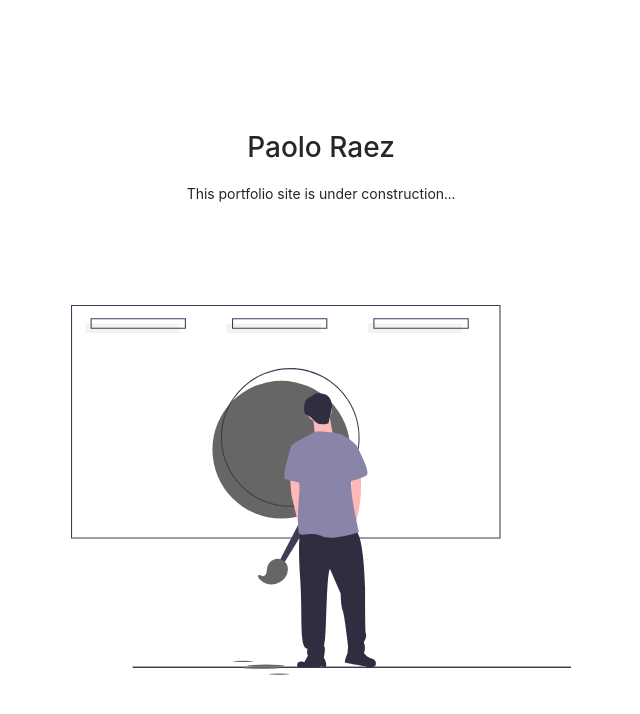
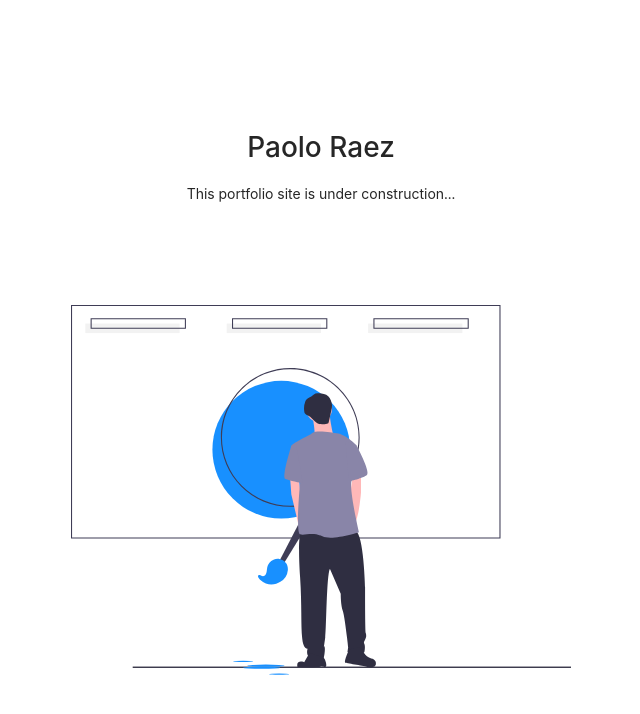
Before and after one commit to kharenzze/portfolio, a Next.js app: page / in a window 1280 px wide. Shown: the top 714 px of the page, without its empty margins (319-959 px from the left). Built offline with nearby package versions, Linux system fonts and the light colour scheme.

Commit message:
Custom color

```diff
--- a/pages/index.js
+++ b/pages/index.js
@@ -25,7 +25,7 @@ export default function Home() {
         <span>This portfolio site is under construction...</span>
       </Row>
       <Row className="centered">
-        <WIPImage/>
+        <WIPImage color="#1890ff"/>
       </Row>
     </Main>
   )
```
